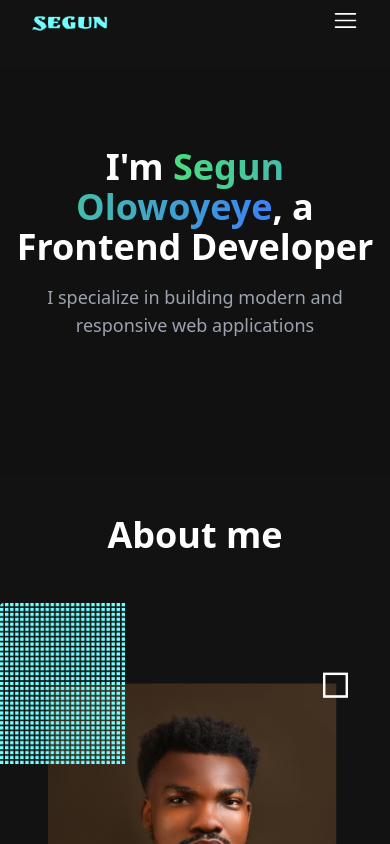
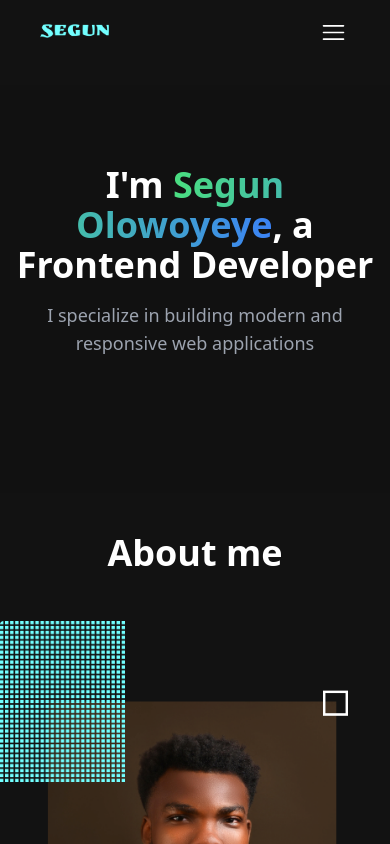
Before and after one commit to Segzyp1000/portfolionew, a React (Vite) app: page / in a window 390 px wide. Shown: the top 844 px of the page. Built offline with nearby package versions, Linux system fonts and the light colour scheme.

Commit message:
adede re

```diff
--- a/src/components/Navbar.jsx
+++ b/src/components/Navbar.jsx
@@ -27,7 +27,7 @@ function Navbar() {
     <nav className="px-8 md:px-16 lg:px-24">
       <div className="w-full py-2 flex justify-between item-center">
         <div className="py-2">
-          <img src={logo} alt="" width={75} height={75} />
+          <img src={logo} alt="" width={85} height={85} className="p-2" />
         </div>
         <div className="hidden md:flex space-x-6 p-2">
           <a href="#home" className="h1 hover:text-gray-400">
@@ -49,7 +49,7 @@ function Navbar() {
         >
           Contact me
         </a>
-        <div className="md:hidden">
+        <div className="md:hidden p-3">
           {openNavigation ? (
             <AiOutlineClose
               size={25}
```
